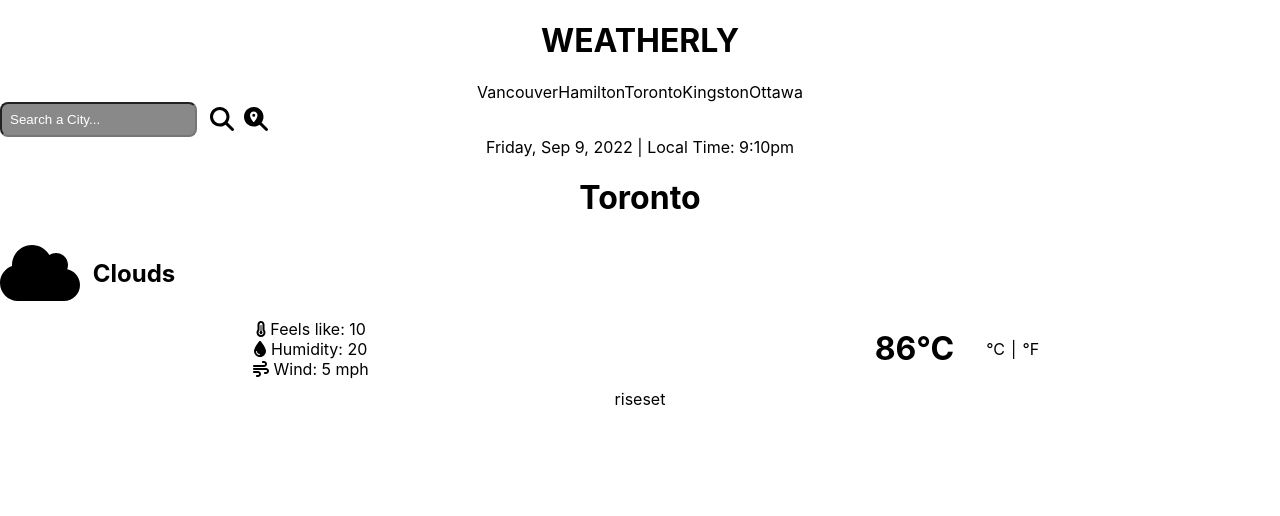
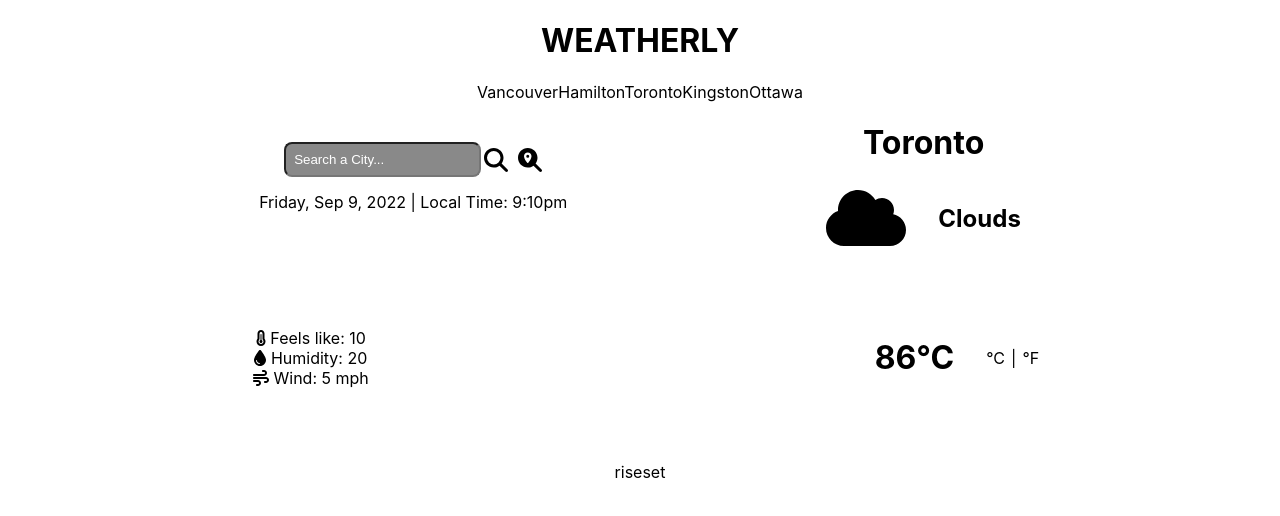
Before and after one commit to JubzCodes/Weatherly, a React (Create React App) app: page / in a window 1280 px wide. Shown: the top 516 px of the page. Built offline with nearby package versions, Linux system fonts and the light colour scheme.

Commit message:
touch up css

```diff
--- a/src/App.css
+++ b/src/App.css
@@ -5,6 +5,8 @@
 .search {
   display: flex;
   flex-direction: row;
+  justify-content: center;
+  padding-bottom: 5%;
 }
 
 .search-bar {
@@ -26,11 +28,25 @@
   gap: 10px;
 }
 
+.search-time {
+  display: flex;
+  flex-direction: column;
+  align-self: center;
+}
+
+.search-and-city {
+  display: flex;
+  flex-direction: row;
+  justify-content: space-evenly;
+  padding-bottom: 5%;
+}
+
 .city-weather div {
   display: flex;
   flex-direction: row;
+  justify-content: center;
   align-items: center;
-  gap: 1%
+  gap: 2rem;
 }
 
 
@@ -38,6 +54,10 @@
   display: flex;
   flex-direction: row;
   justify-content: space-around;
+}
+
+.feels-and-temperature {
+  padding-bottom: 5%;
 }
 
 .feels {
--- a/src/App.js
+++ b/src/App.js
@@ -16,7 +16,7 @@ function App() {
         <span>Ottawa</span>
       </div>
       <div className="search-and-city">
-        <div>
+        <div className='search-time'>
           <Search />
           <DateAndTime />
           </div>
@@ -24,7 +24,7 @@ function App() {
           <CityAndWeather />
         </div>
       </div>
-      <div className="feel-and-temperature">
+      <div className="feels-and-temperature">
     <FeelsAndTemperature />
       </div>
       <div className="sun-times">
```
